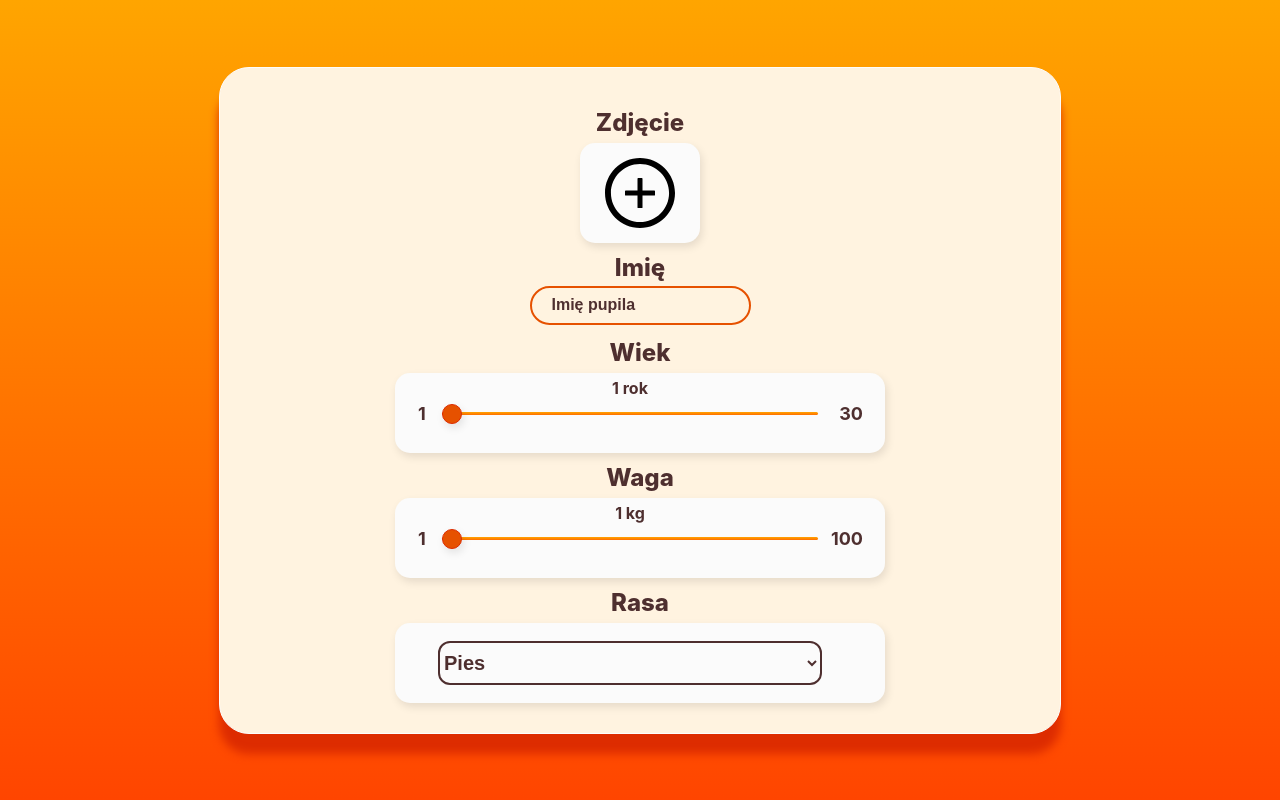
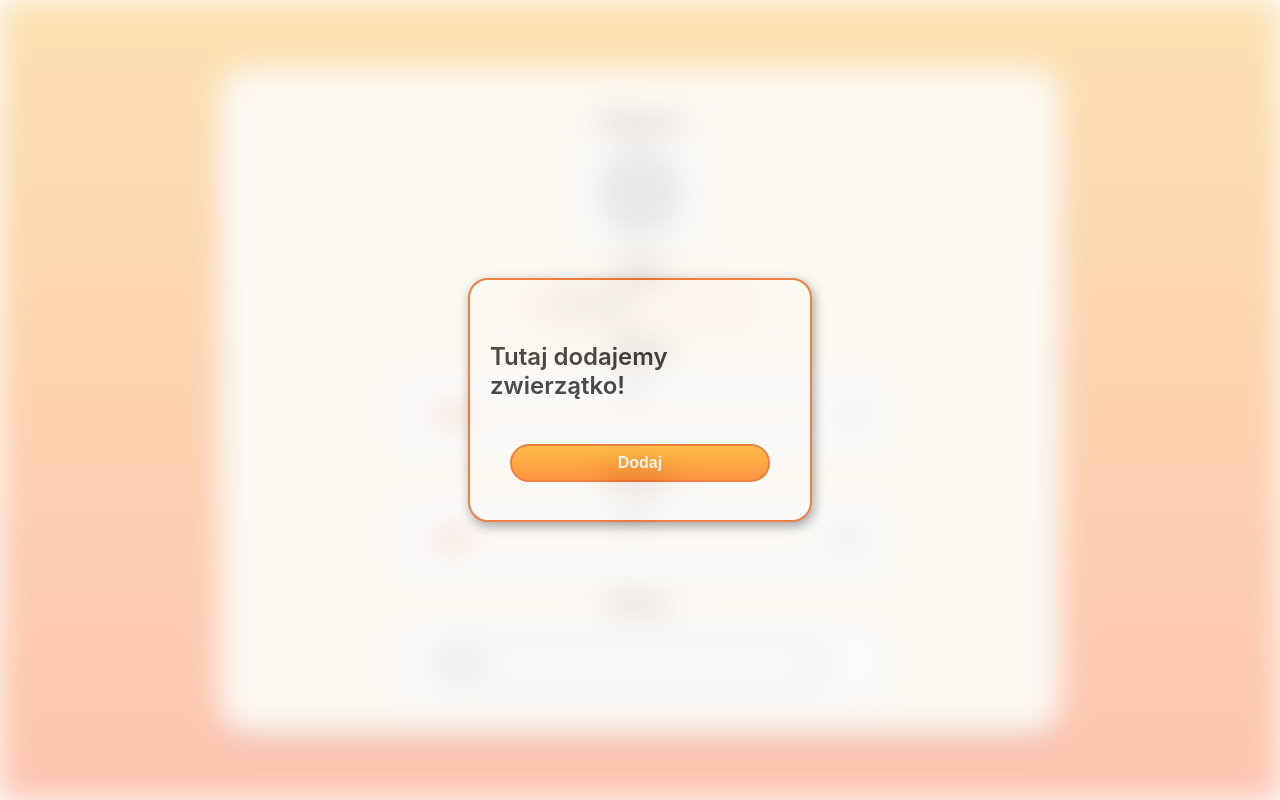
Before and after one commit to coni-code/PetBoxApp, a React (Create React App) app in the folder client/: page /animal-form in a window 1280 px wide. Built offline with nearby package versions, Linux system fonts and the light colour scheme.

Commit message:
Add modal for animal form

```diff
--- a/client/src/assets/styles/animalForm.css
+++ b/client/src/assets/styles/animalForm.css
@@ -160,3 +160,57 @@
     cursor: pointer;
     box-shadow: 2px 4px 12px rgba(0, 0, 0, 0.155);
   }
+
+  .modal {
+    height: 100%;
+    width: 100%;
+    opacity: 0.7;
+    background-color: #FBFBFB;
+    z-index: 9999;
+    position: fixed;
+    display: flex;
+    flex-direction: column;
+    align-items: center;
+    justify-content: center;
+  }
+
+  .modal-content {
+    opacity: 1;
+    background-color: #FBFBFB;
+    height: 200px;
+    width: 300px;
+    border: 2px solid #E65100;
+    padding: 20px;
+    border-radius: 20px;
+    box-shadow: 2px 4px 12px rgba(0, 0, 0, 0.501);
+    display: flex;
+    flex-direction: column;
+    justify-content: center;
+  }
+
+  .modalParagraph {
+    font-size: 1.5rem;
+    font-weight: 600;
+  }
+
+  .closeModalButton {
+    font-size: 1rem;
+    font-weight: 700;
+    padding: 8px 30px;
+    border-radius: 20px;
+    color: #FBFBFB;
+    background: linear-gradient(to bottom, orange, #FF6D00);
+    border: 2px solid #E65100;
+    margin: 20px 20px 0 20px;
+  }
+
+  .closeModalButton:hover {
+    transition: 125ms ease-out;
+    cursor: pointer;
+    border: 2px solid #DD2C00;
+    box-shadow: 0px 0px 10px #DD2C00;
+  }
+
+  .blur {
+    filter: blur(15px);
+  }
--- a/client/src/components/AnimalConfig/AnimalForm.jsx
+++ b/client/src/components/AnimalConfig/AnimalForm.jsx
@@ -1,5 +1,6 @@
 import React from 'react'
 import {useState} from 'react';
+import {useEffect} from 'react';
 import '../../assets/styles/animalForm.css';
 import { AiOutlinePlusCircle } from 'react-icons/ai';
 
@@ -9,6 +10,14 @@ const AnimalForm = () => {
   const [animalWeight, setAnimalWeight] = useState('1');
   const [animalAge, setAnimalAge] = useState('1');
   const [selectValue, setSelectValue] = useState('');
+  const [isModalOpen, setIsModalOpen] = useState(true);
+
+  useEffect(() => {
+    if (isModalOpen) {
+      const modalBg = document.querySelector(".animal-form-container");
+      modalBg.classList.add("blur");
+    }
+  }, [isModalOpen]);
 
   const options = [
     {label: "Pies", value: 1},
@@ -19,8 +28,22 @@ const AnimalForm = () => {
     setSelectValue(e.target.value);
   }
 
+  function closeModal() {
+    setIsModalOpen(false);
+    const modalBg = document.querySelector(".animal-form-container");
+      modalBg.classList.remove("blur");
+  }
+
   return (
     <>
+    {isModalOpen && (
+        <div className="modal">
+          <div className="modal-content">
+            <p className='modalParagraph'>Tutaj dodajemy zwierzątko!</p>
+            <button className='closeModalButton' onClick={closeModal}>Dodaj</button>
+          </div>
+        </div>
+      )}
       <div className='animal-form-container'>
         <div className='animal-form'>
             <form className='animal-form-structure'>
```
